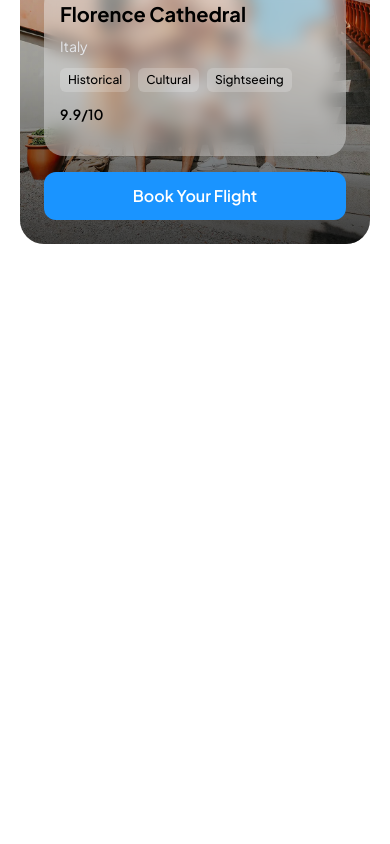
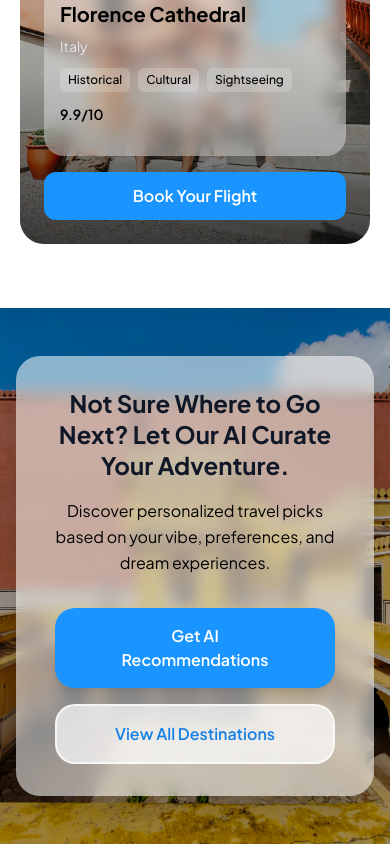
Before and after one commit to Rcasas14/roameo-frontend, a Vue app in the folder roameo-website/: page /home in a window 390 px wide. Shown: the part 3404-4248 px from the top of the page. Before the commit the page ends 3712 px from the top, so only its background shows below. Built offline with nearby package versions, Linux system fonts and the light colour scheme; what vue-lazyload-next would draw is missing.

Commit message:
added gonextsection

```diff
--- a/roameo-website/src/pages/MainPage.vue
+++ b/roameo-website/src/pages/MainPage.vue
@@ -53,12 +53,14 @@
 
   <partner-section></partner-section>
   <destination-section></destination-section>
+  <go-next-section></go-next-section>
 </template>
 
 <script>
 import FlightBookingForm from '@/components/FlightBookingForm.vue';
 import PartnerSection from '@/sections/PartnerSection.vue';
 import DestinationSection from '@/sections/DestinationSection.vue';
+import GoNextSection from '@/sections/GoNextSection.vue';
 
 export default {
   name: 'MainPage',
@@ -66,6 +68,7 @@ export default {
     FlightBookingForm,
     PartnerSection,
     DestinationSection,
+    GoNextSection,
   },
   data() {
     return {
--- /dev/null
+++ b/roameo-website/src/sections/GoNextSection.vue
@@ -0,0 +1,141 @@
+<template>
+  <section class="go-next-section relative bg-cover bg-center py-16 lg:py-24 font-plus-jakarta overflow-hidden">
+    <!-- Background Image -->
+    <div
+      class="absolute inset-0 bg-cover bg-center"
+      :style="{ backgroundImage: `url(${backgroundImage})` }"
+    ></div>
+
+    <!-- Overlay -->
+    <div class="absolute inset-0 bg-black/30"></div>
+
+    <!-- Content -->
+    <div class="relative z-10  mx-auto px-4 sm:px-6 lg:px-8">
+      <div class="flex justify-center items-center max-h-[37.5rem]">
+        <div class="bg-white/55 backdrop-blur-sm rounded-3xl p-8 sm:p-12 lg:p-16 max-w-7xl w-full mx-auto text-center shadow-2xl">
+          <!-- Heading -->
+          <h2 class="text-2xl sm:text-3xl lg:text-4xl xl:text-5xl font-bold text-gray-900 mb-6 leading-tight">
+            Not Sure Where to Go Next? Let Our AI Curate Your Adventure.
+          </h2>
+
+          <!-- Subtitle -->
+          <p class="text-lg sm:text-xl text-black mb-8 max-w-2xl mx-auto leading-relaxed">
+            Discover personalized travel picks based on your vibe, preferences, and dream experiences.
+          </p>
+
+          <!-- Buttons -->
+          <div class="flex flex-col sm:flex-row gap-4 justify-center items-center">
+            <button
+              @click="getAIRecommendations"
+              class="bg-[#1A94FF] hover:bg-[#1580e6] text-white font-semibold py-4 px-14 rounded-[20px] transition-all duration-200 transform hover:scale-[1.02] focus:outline-none focus:ring-2 focus:ring-[#1A94FF] focus:ring-offset-2 shadow-lg min-w-[200px] cursor-pointer"
+            >
+              Get AI Recommendations
+            </button>
+
+            <button
+              @click="viewAllDestinations"
+              class="bg-white/70 hover:bg-white/10 text-[#1580e6] hover:text-white font-semibold py-4 px-14 rounded-[20px] border-2 border-white/70 hover:border-[#1580e6] transition-all duration-200 transform hover:scale-[1.02] focus:outline-none focus:ring-2 focus:ring-gray-300 focus:ring-offset-2 min-w-[200px] cursor-pointer"
+            >
+              View All Destinations
+            </button>
+          </div>
+        </div>
+      </div>
+    </div>
+  </section>
+</template>
+
+<script>
+export default {
+  name: 'GoNextSection',
+  data() {
+    return {
+      backgroundImage: new URL('@/assets/gonext-image-bg.jpg', import.meta.url).href,
+    }
+  },
+  methods: {
+    getAIRecommendations() {
+      console.log('Getting AI recommendations...');
+      // Add AI recommendations logic here
+    },
+    viewAllDestinations() {
+      console.log('Viewing all destinations...');
+      // Add view all destinations logic here
+    }
+  }
+}
+</script>
+
+<style scoped>
+.go-next-section {
+  background-size: cover;
+  background-position: center;
+  background-repeat: no-repeat;
+  min-height: 500px;
+}
+
+/* Mobile optimizations */
+@media (max-width: 639px) {
+  .go-next-section {
+    padding: 3rem 0;
+  }
+
+  .go-next-section .bg-white\/90 {
+    margin: 1rem;
+    padding: 2rem;
+  }
+
+  .go-next-section h2 {
+    font-size: 1.5rem;
+    line-height: 1.3;
+    margin-bottom: 1rem;
+  }
+
+  .go-next-section p {
+    font-size: 1rem;
+    margin-bottom: 2rem;
+  }
+}
+
+/* SM devices and up */
+@media (min-width: 640px) {
+  .go-next-section .bg-white\/90 {
+    margin: 2rem;
+  }
+}
+
+/* MD devices and up */
+@media (min-width: 768px) {
+  .go-next-section {
+    min-height: 600px;
+  }
+}
+
+/* LG devices and up */
+@media (min-width: 1024px) {
+  .go-next-section {
+    min-height: 700px;
+  }
+
+  .go-next-section .bg-white\/90:hover {
+    background-color: rgba(255, 255, 255, 0.95);
+  }
+}
+
+/* Touch-friendly buttons on mobile */
+@media (max-width: 1023px) {
+  .go-next-section button {
+    min-height: 48px;
+    width: 100%;
+    max-width: 280px;
+  }
+}
+
+/* Desktop button hover effects */
+@media (min-width: 1024px) {
+  .go-next-section button:hover {
+    transform: translateY(-2px);
+    box-shadow: 0 8px 25px rgba(0, 0, 0, 0.15);
+  }
+}
+</style>
```
Also changed, not shown: roameo-website/src/assets/gonext-image-bg.jpg (added).
